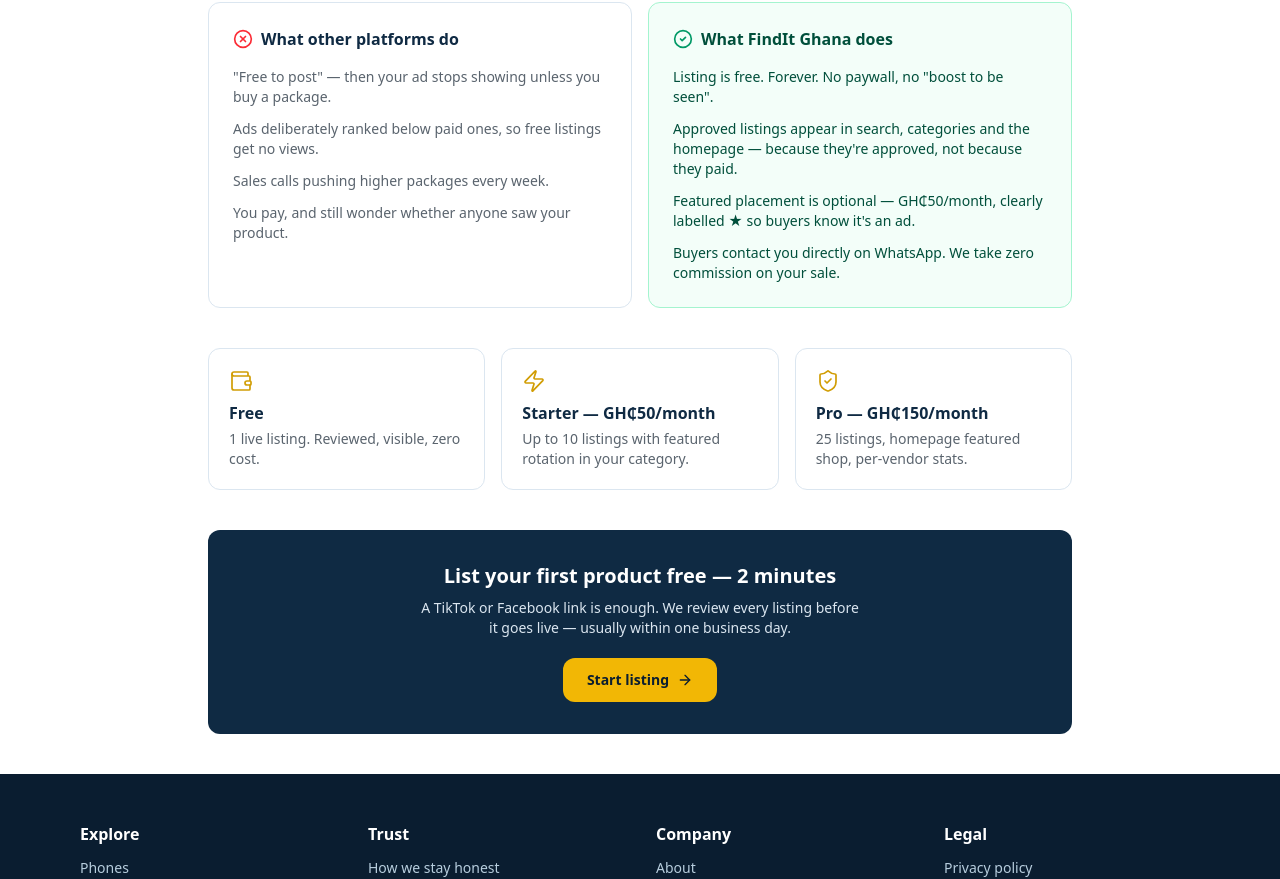
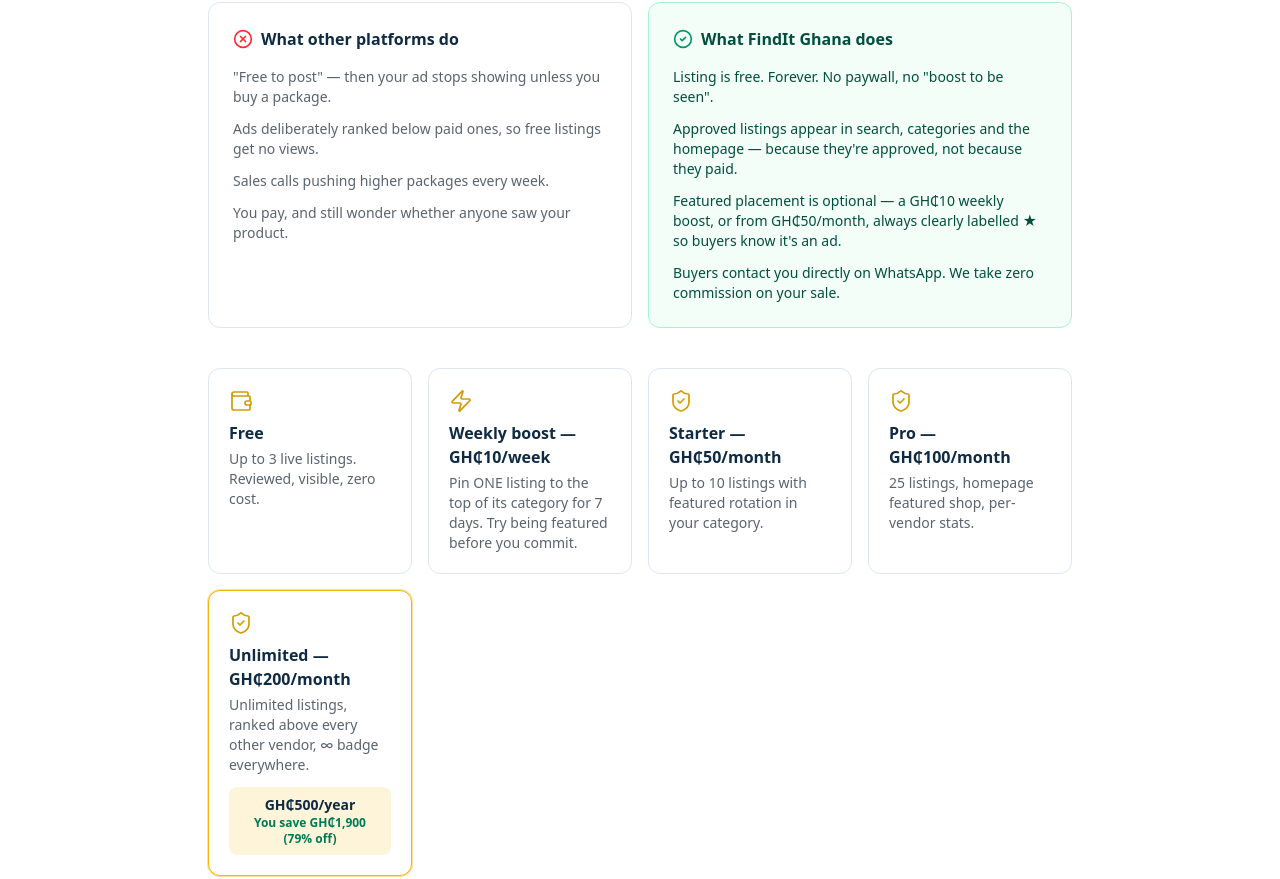
Before and after one commit to Obed-Cudjoe/findit-ghana, a Next.js app: page /free-sellers in a window 1280 px wide. Shown: the part 262-1141 px from the top of the page. Built offline with nearby package versions, Linux system fonts and the light colour scheme; no server answers.

Commit message:
Hardship-tuned pricing: weekly featured boost GH₵10/7d (admin button + free-sellers card), Pro GH₵150→GH₵100/mo, Unlimited GH₵300→GH₵200/mo + GH₵500/year annual option with savings display (save GH₵1,900 / 79% off), updated all price references

```diff
--- a/app/admin/listings/listings-table.tsx
+++ b/app/admin/listings/listings-table.tsx
@@ -3,6 +3,7 @@
 // Admin review table for vendor listings: approve → live on the site,
 // reject → hidden. Approving makes the product searchable immediately.
 import { useState, useTransition } from "react";
+import { WEEKLY_FEATURED_DAYS, WEEKLY_FEATURED_PRICE_GHS } from "@/lib/plans";
 
 export interface ListingRow {
   id: string;
@@ -151,6 +152,19 @@
                         Unfeature
                       </button>
                     ) : (
+                      <>
+                        <button
+                          disabled={pending}
+                          onClick={() => {
+                            const d = new Date();
+                            d.setDate(d.getDate() + WEEKLY_FEATURED_DAYS);
+                            setFeatured(l.id, d.toISOString());
+                          }}
+                          title={`Vendor paid GH₵${WEEKLY_FEATURED_PRICE_GHS}? Feature their listing for ${WEEKLY_FEATURED_DAYS} days.`}
+                          className="rounded-md border border-gold-600 bg-gold-500/10 px-2.5 py-1 text-xs font-bold text-gold-700 hover:bg-gold-500/20 transition-colors"
+                        >
+                          ★ {WEEKLY_FEATURED_DAYS}d · GH₵{WEEKLY_FEATURED_PRICE_GHS}
+                        </button>
                         <button
                           disabled={pending}
                           onClick={() => {
@@ -158,11 +172,12 @@
                             d.setDate(d.getDate() + 30);
                             setFeatured(l.id, d.toISOString());
                           }}
-                        title="Vendor paid? Feature their listing at the top of the category for 30 days."
+                          title="Vendor paid for a monthly plan? Feature their listing at the top of the category for 30 days."
                           className="rounded-md border border-gold-600 bg-gold-500/10 px-2.5 py-1 text-xs font-bold text-gold-700 hover:bg-gold-500/20 transition-colors"
                         >
                           ★ Feature 30d
                         </button>
+                      </>
                     )}
                   </div>
                 </td>
--- a/app/for-vendors/page.tsx
+++ b/app/for-vendors/page.tsx
@@ -6,7 +6,7 @@
 
 export const metadata: Metadata = {
   title: "For Vendors — Register Your Shop Free",
-  description: "Register your shop on FindIt Ghana free, then list your products from your dashboard — Ghanaian shoppers find them, message you on WhatsApp, and buy directly from you. No commission on sales. Upgrade to Starter (GH₵50), Pro (GH₵150) or Unlimited (GH₵300) for featured placement and top search ranking.",
+  description: "Register your shop on FindIt Ghana free, then list your products from your dashboard — Ghanaian shoppers find them, message you on WhatsApp, and buy directly from you. No commission on sales. Weekly boosts from GH₵10, Starter GH₵50/mo, Pro GH₵100/mo, Unlimited GH₵200/mo or GH₵500/year.",
 };
 
 export default function ForVendorsPage() {
--- a/app/free-sellers/page.tsx
+++ b/app/free-sellers/page.tsx
@@ -1,6 +1,7 @@
 import type { Metadata } from "next";
 import Link from "next/link";
 import { CheckCircle2, XCircle, ArrowRight, ShieldCheck, Zap, Wallet } from "lucide-react";
+import { VENDOR_PLANS, WEEKLY_FEATURED_DAYS, WEEKLY_FEATURED_PRICE_GHS, yearlySavingsGhs, yearlySavingsPct } from "@/lib/plans";
 
 export const metadata: Metadata = {
   title: "Free Means Free — Selling on FindIt Ghana",
@@ -39,22 +40,34 @@
           <ul className="mt-4 space-y-3 text-sm text-emerald-900 dark:text-emerald-200">
             <li>Listing is free. Forever. No paywall, no &quot;boost to be seen&quot;.</li>
             <li>Approved listings appear in search, categories and the homepage — because they&apos;re approved, not because they paid.</li>
-            <li>Featured placement is optional — GH₵50/month, clearly labelled ★ so buyers know it&apos;s an ad.</li>
+            <li>Featured placement is optional — a GH₵10 weekly boost, or from GH₵50/month, always clearly labelled ★ so buyers know it&apos;s an ad.</li>
             <li>Buyers contact you directly on WhatsApp. We take zero commission on your sale.</li>
           </ul>
         </div>
       </div>
 
-      <div className="mt-10 grid gap-4 md:grid-cols-3">
-        {[
-          { icon: Wallet, title: "Free", text: "1 live listing. Reviewed, visible, zero cost." },
-          { icon: Zap, title: "Starter — GH₵50/month", text: "Up to 10 listings with featured rotation in your category." },
-          { icon: ShieldCheck, title: "Pro — GH₵150/month", text: "25 listings, homepage featured shop, per-vendor stats." },
-        ].map((p) => (
-          <div key={p.title} className="rounded-xl border border-navy-100 bg-white p-5 dark:border-navy-800 dark:bg-navy-900">
+      <div className="mt-10 grid gap-4 md:grid-cols-2 lg:grid-cols-4">
+        {([
+          { icon: Wallet, title: "Free", text: "Up to 3 live listings. Reviewed, visible, zero cost.", yearly: false },
+          { icon: Zap, title: `Weekly boost — GH₵${WEEKLY_FEATURED_PRICE_GHS}/week`, text: `Pin ONE listing to the top of its category for ${WEEKLY_FEATURED_DAYS} days. Try being featured before you commit.`, yearly: false },
+          { icon: ShieldCheck, title: "Starter — GH₵50/month", text: "Up to 10 listings with featured rotation in your category.", yearly: false },
+          { icon: ShieldCheck, title: "Pro — GH₵100/month", text: "25 listings, homepage featured shop, per-vendor stats.", yearly: false },
+          { icon: ShieldCheck, title: "Unlimited — GH₵200/month", text: "Unlimited listings, ranked above every other vendor, ∞ badge everywhere.", yearly: true },
+        ] as { icon: React.ComponentType<{ className?: string; strokeWidth?: number }>; title: string; text: string; yearly: boolean }[]).map((p) => (
+          <div key={p.title} className={`rounded-xl border bg-white p-5 dark:bg-navy-900 ${p.yearly ? "border-gold-500 ring-1 ring-gold-500/40" : "border-navy-100 dark:border-navy-800"}`}>
             <p.icon className="h-6 w-6 text-gold-600" strokeWidth={1.7} aria-hidden="true" />
             <p className="mt-2 font-bold text-navy-900 dark:text-white">{p.title}</p>
             <p className="mt-1 text-sm text-slate-soft">{p.text}</p>
+            {p.yearly && (
+              <div className="mt-3 rounded-lg bg-gold-500/15 px-3 py-2 text-center">
+                <p className="text-sm font-extrabold text-navy-900 dark:text-gold-400">
+                  GH₵{VENDOR_PLANS.unlimited.yearlyPriceGhs}/year
+                </p>
+                <p className="text-xs font-semibold text-emerald-700 dark:text-emerald-400">
+                  You save GH₵{yearlySavingsGhs(VENDOR_PLANS.unlimited).toLocaleString("en-GH")} ({yearlySavingsPct(VENDOR_PLANS.unlimited)}% off)
+                </p>
+              </div>
+            )}
           </div>
         ))}
       </div>
--- a/app/page.tsx
+++ b/app/page.tsx
@@ -61,7 +61,7 @@
       {/* ===== TRUST STRIP ===== */}
       <TrustStrip />
 
-      {/* ===== PRO / UNLIMITED FEATURED SHOPS (homepage placement — GH₵150 & GH₵300/mo) ===== */}
+      {/* ===== PRO / UNLIMITED FEATURED SHOPS (homepage placement — GH₵100 & GH₵200/mo) ===== */}
       {featuredShops.length > 0 && (
         <section className="border-b border-gold-500/30 bg-gold-500/15">
           <div className="mx-auto max-w-6xl px-4 py-10">
@@ -69,7 +69,7 @@
               <div>
                 <p className="text-xs font-bold uppercase tracking-widest text-gold-700">Pro &amp; Unlimited · homepage</p>
                 <h2 className="mt-1 text-xl font-extrabold text-navy-900 md:text-2xl">Featured shops</h2>
-                <p className="mt-1 text-sm text-slate-soft">Independent Pro (GH₵150/month) and {UNLIMITED_BADGE} (GH₵300/month) vendors — Unlimited shops lead this strip.</p>
+                <p className="mt-1 text-sm text-slate-soft">Independent Pro (GH₵100/month) and {UNLIMITED_BADGE} (GH₵200/month, or GH₵500/year) vendors — Unlimited shops lead this strip.</p>
               </div>
               <Link href="/vendors" className="hidden items-center gap-1 text-sm font-semibold text-gold-700 hover:gap-2 transition-all sm:inline-flex">
                 All vendors <ArrowRight className="h-4 w-4" />
--- a/app/vendor/page.tsx
+++ b/app/vendor/page.tsx
@@ -4,7 +4,7 @@
 import { MousePointerClick, Store, Star } from "lucide-react";
 import { getLoggedInVendor } from "@/lib/vendor-auth";
 import { readClicks, readVendorListings, listingsForVendor, countActiveListingsForVendor } from "@/lib/store";
-import { effectivePlan, listingLimitFor, listingLimitLabel, planHasStats, UNLIMITED_BADGE, VENDOR_PLANS, MOMO_NUMBER, MOMO_NAME, MOMO_WHATSAPP } from "@/lib/plans";
+import { effectivePlan, listingLimitFor, listingLimitLabel, planHasStats, UNLIMITED_BADGE, VENDOR_PLANS, MOMO_NUMBER, MOMO_NAME, MOMO_WHATSAPP, yearlySavingsGhs } from "@/lib/plans";
 import { VendorDashNav } from "@/components/vendor-dash-nav";
 
 export const metadata: Metadata = { title: "Shop dashboard", robots: { index: false } };
@@ -127,7 +127,7 @@
             <Star className="h-5 w-5 text-gold-600" /> Stats are on Pro
           </h2>
           <p className="mt-1 text-sm text-slate-soft">
-            Upgrade to Pro (GH₵{VENDOR_PLANS.pro.priceGhs}/mo) for shop views, outbound clicks, {VENDOR_PLANS.pro.listingLimit} listings, and a homepage featured shop — or go {UNLIMITED_BADGE} (GH₵{VENDOR_PLANS.unlimited.priceGhs}/mo) for unlimited listings and top ranking.
+            Upgrade to Pro (GH₵{VENDOR_PLANS.pro.priceGhs}/mo) for shop views, outbound clicks, {VENDOR_PLANS.pro.listingLimit} listings, and a homepage featured shop — or go {UNLIMITED_BADGE} (GH₵{VENDOR_PLANS.unlimited.priceGhs}/mo, or GH₵{VENDOR_PLANS.unlimited.yearlyPriceGhs}/year — save GH₵{yearlySavingsGhs(VENDOR_PLANS.unlimited).toLocaleString("en-GH")}) for unlimited listings and top ranking.
           </p>
           <Link href="/for-vendors" className="mt-3 inline-block text-sm font-bold text-navy-900 underline">
             See plans on For vendors →
--- a/lib/data.ts
+++ b/lib/data.ts
@@ -405,7 +405,7 @@
 }
 
 /**
- * Top of the ladder: the shop is on a live Unlimited plan (GH₵300/month).
+ * Top of the ladder: the shop is on a live Unlimited plan (GH₵200/month, or GH₵500/year).
  * These listings outrank every other vendor — including ★ featured ones —
  * in search and category results.
  */
--- a/lib/plans.ts
+++ b/lib/plans.ts
@@ -2,7 +2,11 @@
 // Paid plans stay active while paymentStatus === "confirmed" AND planExpiresAt is in the future.
 // After expiry (or before admin confirms MoMo) the vendor falls back to Free limits.
 //
-// Tiers: free (3) → starter (10) → pro (25) → unlimited (∞, GH₵300/month).
+// Tiers: free (3) → starter (10, GH₵50/mo) → pro (25, GH₵100/mo) →
+// unlimited (∞, GH₵200/mo OR GH₵500/year — annual saves GH₵1,900).
+// Pricing is tuned for Ghana's 2026 reality: electricity tariffs jumped ~28%
+// and SMEs operate on thin margins, so every tier must pay for itself with
+// roughly one extra sale.
 // The Unlimited tier is the top of the ladder: its listings outrank every other
 // vendor (including featured / official catalogue results) and it carries the
 // "∞ Unlimited" badge across the site.
@@ -19,6 +23,12 @@
 /** Paid tiers in ascending order — used to suggest the next upgrade. */
 export const PAID_PLAN_ORDER: PlanId[] = ["starter", "pro", "unlimited"];
 
+/** One-week featured boost for Free vendors — GH₵10 pins ONE listing to the
+ *  top of its category for 7 days. Admin sets it after MoMo clears (the same
+ *  featured_until mechanism as the monthly plans). */
+export const WEEKLY_FEATURED_PRICE_GHS = 10;
+export const WEEKLY_FEATURED_DAYS = 7;
+
 export const PAYMENT_STATUSES = ["none", "pending", "confirmed"] as const;
 export type PaymentStatus = (typeof PAYMENT_STATUSES)[number];
 
@@ -30,6 +40,10 @@
   name: string;
   tagline: string;
   priceGhs: number;
+  /** Billing cadence shown to vendors: "week" | "month" (annual is a variant of the month plan). */
+  billingPeriod: "week" | "month";
+  /** Annual option for this plan (Unlimited only). Vendors see the savings vs paying monthly. */
+  yearlyPriceGhs?: number;
   /** Number.MAX-ish sentinel (UNLIMITED_LISTINGS) for the ∞ tier. */
   listingLimit: number;
   featuredRotation: boolean;
@@ -40,12 +54,25 @@
   perks: string[];
 }
 
+/** What a vendor saves by paying yearly instead of monthly (cedis). */
+export function yearlySavingsGhs(plan: PlanDef): number {
+  if (!plan.yearlyPriceGhs) return 0;
+  return plan.priceGhs * 12 - plan.yearlyPriceGhs;
+}
+
+/** The savings as a percentage, rounded — shown as "79% off". */
+export function yearlySavingsPct(plan: PlanDef): number {
+  if (!plan.yearlyPriceGhs) return 0;
+  return Math.round((yearlySavingsGhs(plan) / (plan.priceGhs * 12)) * 100);
+}
+
 export const VENDOR_PLANS: Record<PlanId, PlanDef> = {
   free: {
     id: "free",
     name: "Free",
     tagline: "Get found — up to three products",
     priceGhs: 0,
+    billingPeriod: "month",
     listingLimit: 3,
     featuredRotation: false,
     homepageFeatured: false,
@@ -58,6 +85,7 @@
     name: "Starter",
     tagline: "Be seen first in your category",
     priceGhs: 50,
+    billingPeriod: "month",
     listingLimit: 10,
     featuredRotation: true,
     homepageFeatured: false,
@@ -69,7 +97,8 @@
     id: "pro",
     name: "Pro",
     tagline: "Homepage shop + full stats",
-    priceGhs: 150,
+    priceGhs: 100,
+    billingPeriod: "month",
     listingLimit: 25,
     featuredRotation: true,
     homepageFeatured: true,
@@ -81,7 +110,9 @@
     id: "unlimited",
     name: "Unlimited",
     tagline: "Own the top of every search",
-    priceGhs: 300,
+    priceGhs: 200,
+    billingPeriod: "month",
+    yearlyPriceGhs: 500,
     listingLimit: UNLIMITED_LISTINGS,
     featuredRotation: true,
     homepageFeatured: true,
--- a/lib/types.ts
+++ b/lib/types.ts
@@ -21,7 +21,7 @@
   updatedAt: string;
   isVendorListing?: boolean; // self-listed by a vendor (reviewed by admin before going live)
   featured?: boolean; // paid featured placement — sorted first, shown with a ★ badge
-  unlimited?: boolean; // Unlimited plan (GH₵300/mo) — outranks featured, shown with an ∞ Unlimited badge
+  unlimited?: boolean; // Unlimited plan (GH₵200/mo) — outranks featured, shown with an ∞ Unlimited badge
   image?: string; // product photo URL (served from the source CDN — tiles fall back to the gradient icon when absent)
 }
 
```
Lines whose indentation alone changed are shown as unchanged.
